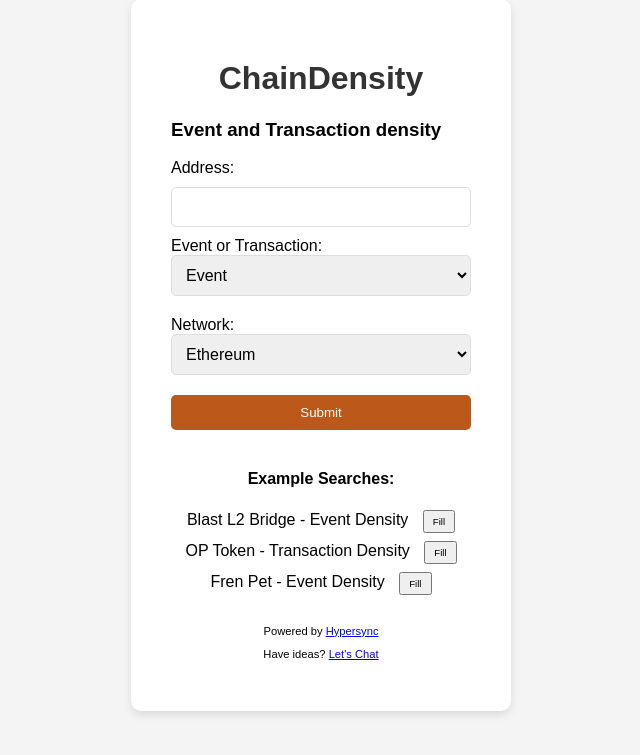
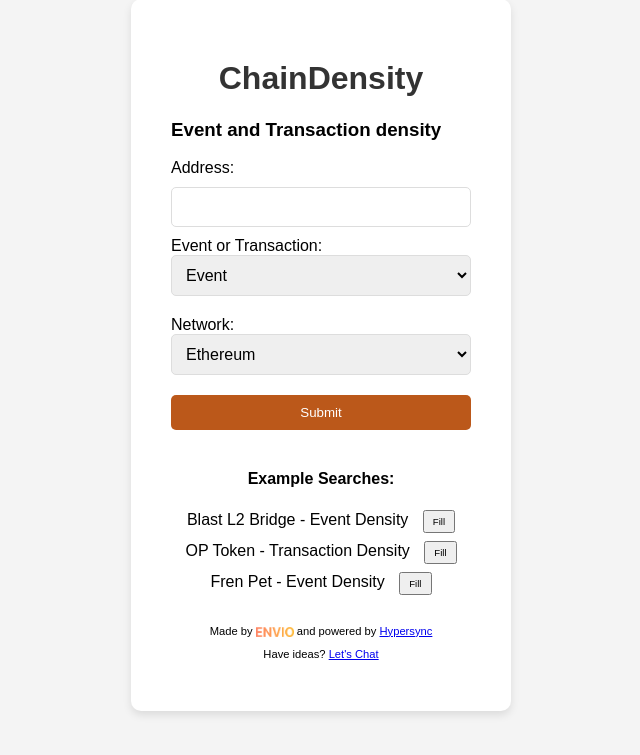
Before and after one commit to enviodev/chain-density, a Python web app: template templates/index.html in a window 1280 px wide. Shown: the part 45-800 px from the top of the page, without its empty margins (319-959 px from the left). Run offline with Jinja, Linux system fonts and the light colour scheme; the template is opened without the code that fills it, so the values that code supplies are empty.

Commit message:
Add Envio logo

```diff
--- a/templates/index.html
+++ b/templates/index.html
@@ -180,7 +180,7 @@
       </div>
       <div class="footer">
         <!-- <p>Made with <span class="heart">❤️</span> by envio</p> -->
-        <p>Powered by <a href="https://envio.dev" target="_blank">Hypersync</a></p>
+        <p> Made by <img src="../static/envio.png" alt="envio" style="width:38px;height:10px;vertical-align:middle;"> and powered by <a href="https://envio.dev" target="_blank">Hypersync</a></p>
         <p>Have ideas? <a href="https://discord.gg/zNZYBNtbZV" target="_blank"> Let's Chat</a></p>
       </div>
       <script>
```
Also changed, not shown: static/envio.png (added).
